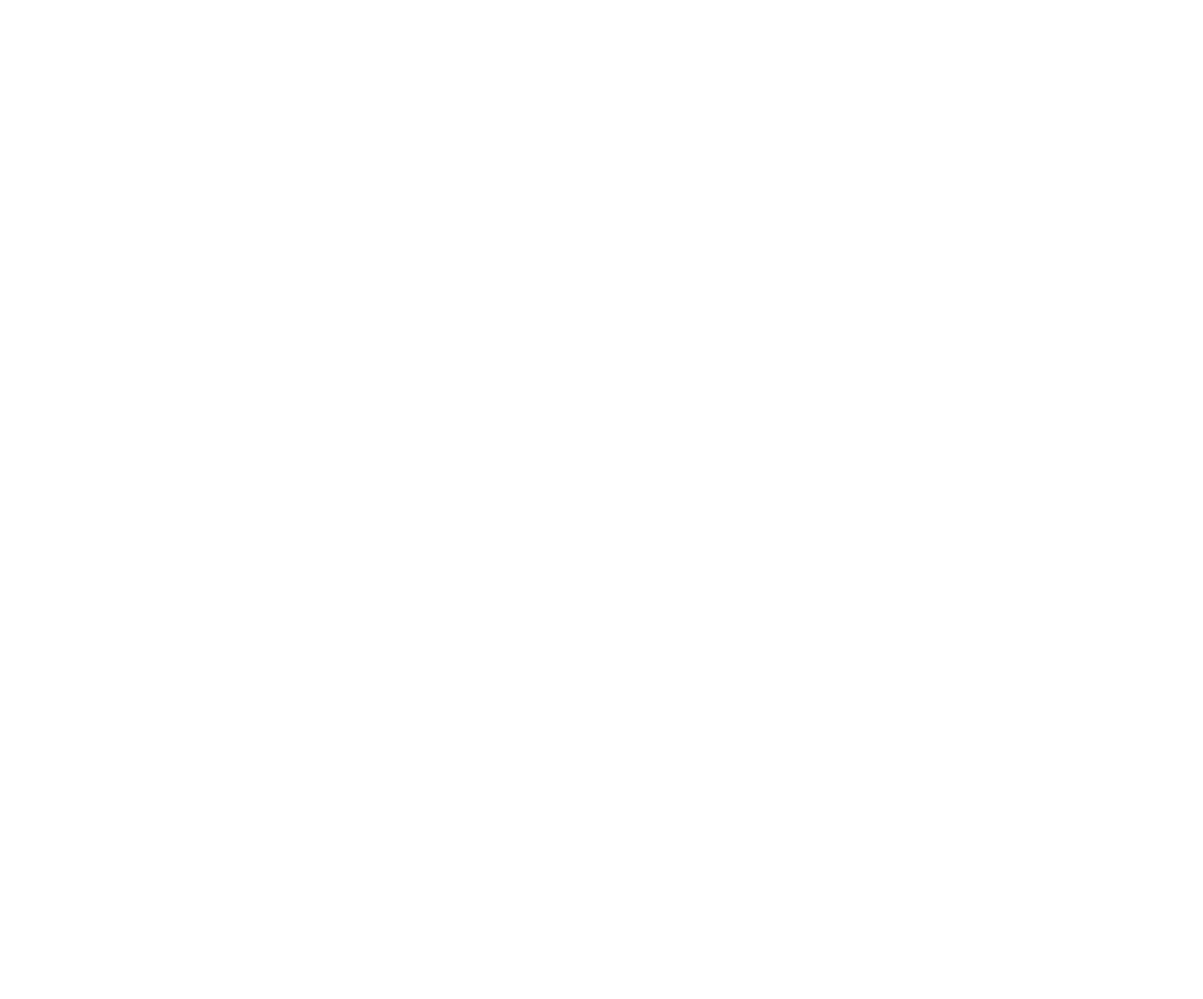
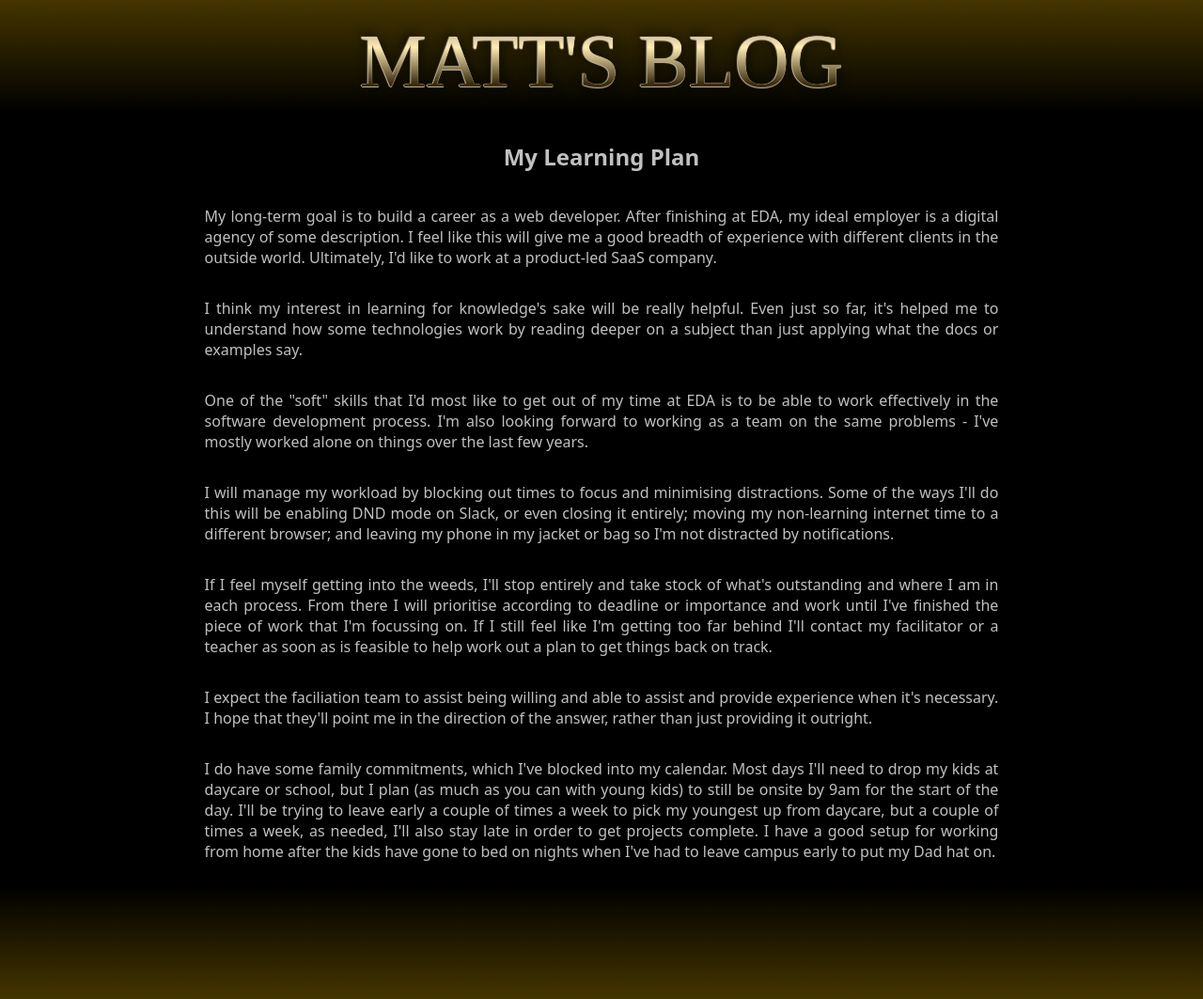
Before and after one commit to MattSNZ/mattsnz.github.io, a plain HTML site: page blog/learning-plan.html in a window 1280 px wide. Shown: the whole page at 94% size. Before the commit the page ends 800 px from the top, so only its background shows below. Drawn offline with Linux system fonts and the light colour scheme.

Commit message:
add learning plan and link from homepage

```diff
--- a/blog/learning-plan.html
+++ b/blog/learning-plan.html
@@ -5,10 +5,35 @@
     <meta charset="UTF-8">
     <meta name="viewport" content="width=device-width, initial-scale=1.0">
     <meta http-equiv="X-UA-Compatible" content="ie=edge">
+    <link rel="stylesheet" href="../styles/main.css" type="text/css">
     <title>Learning Plan: Matt's Blog</title>
 </head>
 
 <body>
+    <header id="page-header">
+        <a href="../index.html">
+            <h1 id="headline" data-heading="Matt's Blog">Matt's Blog</h1>
+        </a>
+    </header>
+    <main>
+        <section>
+            <h2>My Learning Plan</h2>
+            <p>My long-term goal is to build a career as a web developer. After finishing at EDA, my ideal employer is a digital agency of some description. I feel like this will give me a good breadth of experience with different clients in the outside
+                world. Ultimately, I'd like to work at a product-led SaaS company.</p>
+            <p>I think my interest in learning for knowledge's sake will be really helpful. Even just so far, it's helped me to understand how some technologies work by reading deeper on a subject than just applying what the docs or examples say.</p>
+            <p>One of the "soft" skills that I'd most like to get out of my time at EDA is to be able to work effectively in the software development process. I'm also looking forward to working as a team on the same problems - I've mostly worked alone on
+                things over the last few years.</p>
+            <p>I will manage my workload by blocking out times to focus and minimising distractions. Some of the ways I'll do this will be enabling DND mode on Slack, or even closing it entirely; moving my non-learning internet time to a different browser;
+                and leaving my phone in my jacket or bag so I'm not distracted by notifications.</p>
+            <p>If I feel myself getting into the weeds, I'll stop entirely and take stock of what's outstanding and where I am in each process. From there I will prioritise according to deadline or importance and work until I've finished the piece of work
+                that I'm focussing on. If I still feel like I'm getting too far behind I'll contact my facilitator or a teacher as soon as is feasible to help work out a plan to get things back on track.</p>
+            <p>I expect the faciliation team to assist being willing and able to assist and provide experience when it's necessary. I hope that they'll point me in the direction of the answer, rather than just providing it outright.</p>
+            <p>I do have some family commitments, which I've blocked into my calendar. Most days I'll need to drop my kids at daycare or school, but I plan (as much as you can with young kids) to still be onsite by 9am for the start of the day. I'll be trying
+                to leave early a couple of times a week to pick my youngest up from daycare, but a couple of times a week, as needed, I'll also stay late in order to get projects complete. I have a good setup for working from home after the kids have
+                gone to bed on nights when I've had to leave campus early to put my Dad hat on.</p>
+        </section>
+        <footer></footer>
+    </main>
 
 </body>
 
```
Also changed, not shown: index.html (+10 -2 lines), images/notebook-with-decorative-cover.png (added).
